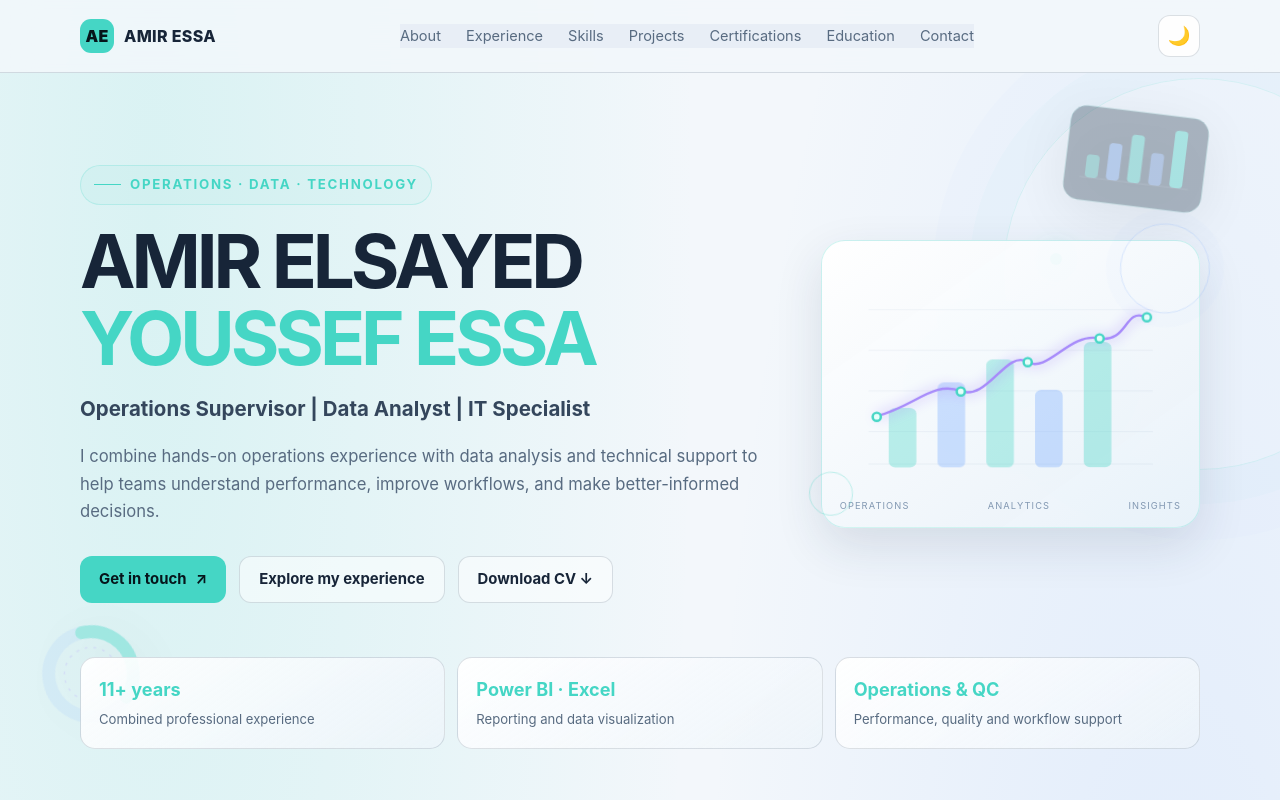
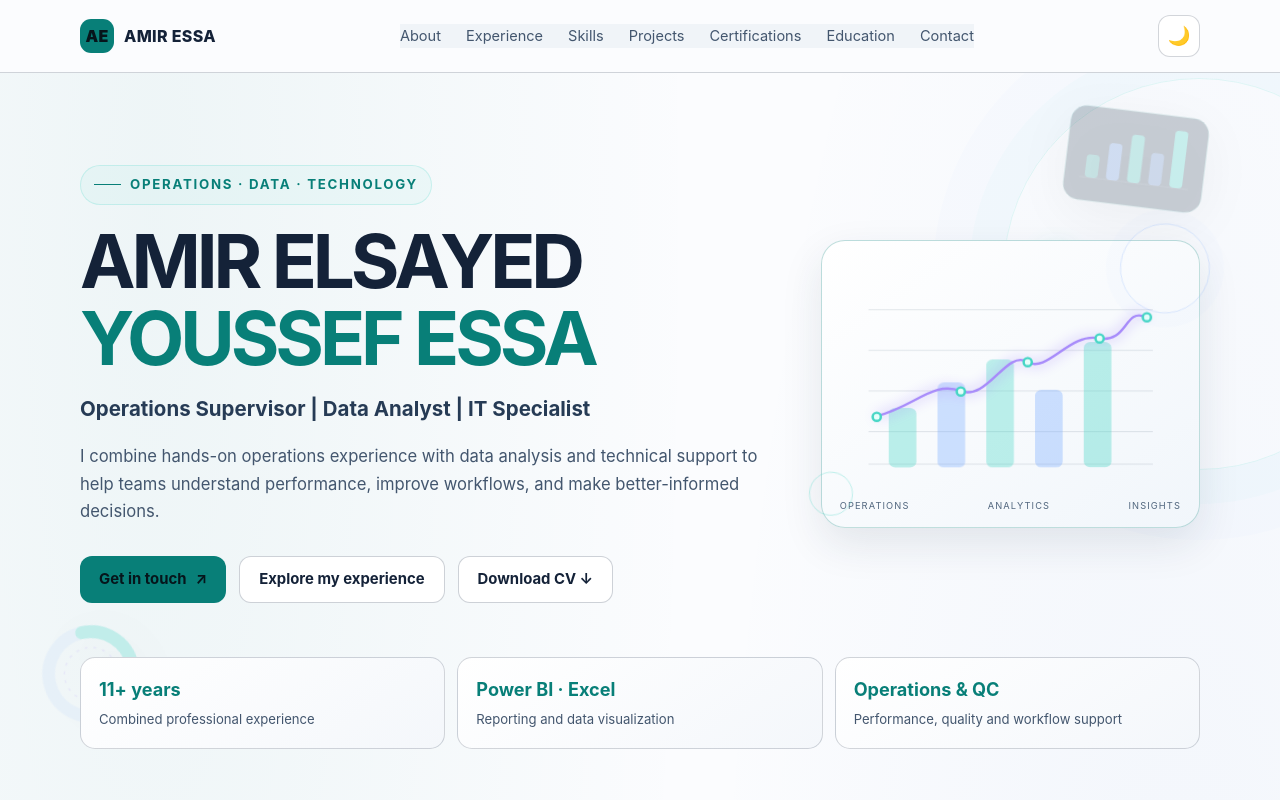
Before and after one commit to AmirEssa55/Amir-Elsayed-Essa-portfolio, a plain HTML site: page index.html in a window 1280 px wide. Both pictures are taken after a click on the button "☀️". Shown: the top 800 px of the page. Drawn offline with Linux system fonts and the light colour scheme.

Commit message:
Add files via upload

```diff
--- a/index.html
+++ b/index.html
@@ -175,22 +175,36 @@
     @media (max-width:850px) { .hero-chart-bars { right:2%; top:20px; width:112px; } .hero-chart-donut { left:-18px; bottom:75px; width:92px; } }
     @media (max-width:640px) { .hero-chart-bars { right:4%; top:18px; width:84px; opacity:.42; } .hero-chart-donut { display:none; } }
 
+    /* High-contrast, clean light theme */
     body.light-theme {
-      --bg:#f3f7fb;--bg-soft:#e8eef6;--panel:rgba(255,255,255,.88);--panel-solid:#fff;--line:rgba(51,71,96,.17);--text:#172538;--muted:#586b81;--shadow:0 18px 48px rgba(31,51,75,.12);
-      background:radial-gradient(ellipse at 12% 4%,rgba(69,214,197,.15),transparent 34rem),radial-gradient(ellipse at 92% 22%,rgba(117,169,255,.15),transparent 30rem),var(--bg);color:var(--text);
+      --bg:#fbfcfe;--bg-soft:#f0f4f8;--panel:#ffffff;--panel-solid:#ffffff;
+      --line:rgba(31,49,73,.20);--text:#142238;--muted:#43566e;
+      --teal:#087f78;--teal-dark:#075e58;--blue:#2868c7;
+      --shadow:0 16px 42px rgba(26,45,69,.10);
+      background:radial-gradient(ellipse at 12% 4%,rgba(8,127,120,.055),transparent 34rem),radial-gradient(ellipse at 92% 22%,rgba(40,104,199,.045),transparent 30rem),var(--bg);color:var(--text);
     }
-    body.light-theme .topbar { background:rgba(243,247,251,.86); }
-    body.light-theme .hero-role,body.light-theme .about-copy,body.light-theme .contact-links a,body.light-theme .call-details summary,body.light-theme .call-options a { color:#34465c; }
-    body.light-theme .interactive-chart { background:linear-gradient(145deg,rgba(255,255,255,.97),rgba(232,241,249,.96)); }
-    body.light-theme .fact { background:linear-gradient(145deg,rgba(255,255,255,.95),rgba(237,244,250,.75)); }
-    body.light-theme .tag { color:#185c59;background:rgba(69,214,197,.1); }
-    body.light-theme .nav-links a { color:var(--muted); }
+    body.light-theme .topbar { background:rgba(251,252,254,.96); }
+    body.light-theme .hero-role,body.light-theme .about-copy { color:#263b55; }
+    body.light-theme .hero-copy,body.light-theme .section-intro,body.light-theme .project p,body.light-theme .education-card p,body.light-theme .contact-panel p,body.light-theme .info-row span:first-child { color:#43566e; }
+    body.light-theme .interactive-chart { background:linear-gradient(145deg,#ffffff,#f1f6fb);border-color:rgba(8,127,120,.25); }
+    body.light-theme .chart-label { color:#43566e; }
+    body.light-theme .chart-footer { color:#52677f; }
+    body.light-theme .chart-grid path { stroke:#52677f;stroke-opacity:.20; }
+    body.light-theme .fact { background:linear-gradient(145deg,#ffffff,#f4f7fb); }
+    body.light-theme .tag { color:#075e58;background:rgba(8,127,120,.09);border-color:rgba(8,127,120,.2); }
+    body.light-theme .nav-links a { color:#43566e; }
     body.light-theme .nav-links a:hover,body.light-theme .nav-links a:focus-visible { color:var(--teal-dark); }
-    body.light-theme .btn-secondary { color:var(--text);background:rgba(255,255,255,.5); }
-    body.light-theme .contact-links a,body.light-theme .call-details summary,body.light-theme .call-options a { background:rgba(255,255,255,.6); }
-    body.light-theme .hero-chart-motif { opacity:.4; }
-    body.light-theme .menu-toggle { color:var(--text);background:var(--panel); }
+    body.light-theme .btn-secondary { color:var(--text);background:#ffffff;border-color:rgba(31,49,73,.22); }
+    body.light-theme .contact-links a,body.light-theme .call-details summary,body.light-theme .call-options a { color:#263b55;background:#ffffff;border-color:rgba(31,49,73,.20); }
+    body.light-theme .hero-chart-motif { opacity:.27; }
+    body.light-theme .menu-toggle { color:var(--text);background:#ffffff;border-color:rgba(31,49,73,.2); }
     body.light-theme .nav-links { background:var(--bg-soft); }
+    body.light-theme .panel { background:#ffffff;border-color:rgba(31,49,73,.16); }
+    body.light-theme .job ul { color:#344a63; }
+    body.light-theme .status { color:#23466f;background:#edf4ff;border-color:#c3d5ef; }
+    body.light-theme .contact-panel { background:linear-gradient(120deg,#ffffff,#eef7f7);border-color:rgba(31,49,73,.16); }
+    body.light-theme footer { color:#52677f; }
+    body.light-theme .call-options a:hover,body.light-theme .contact-links a:hover { color:var(--teal-dark); }
     .reveal { opacity: 0; transform: translateY(18px); transition: opacity .65s ease, transform .65s ease; }
     .reveal.is-visible { opacity: 1; transform: translateY(0); }
     :focus-visible { outline: 2px solid var(--teal); outline-offset: 4px; }
```
